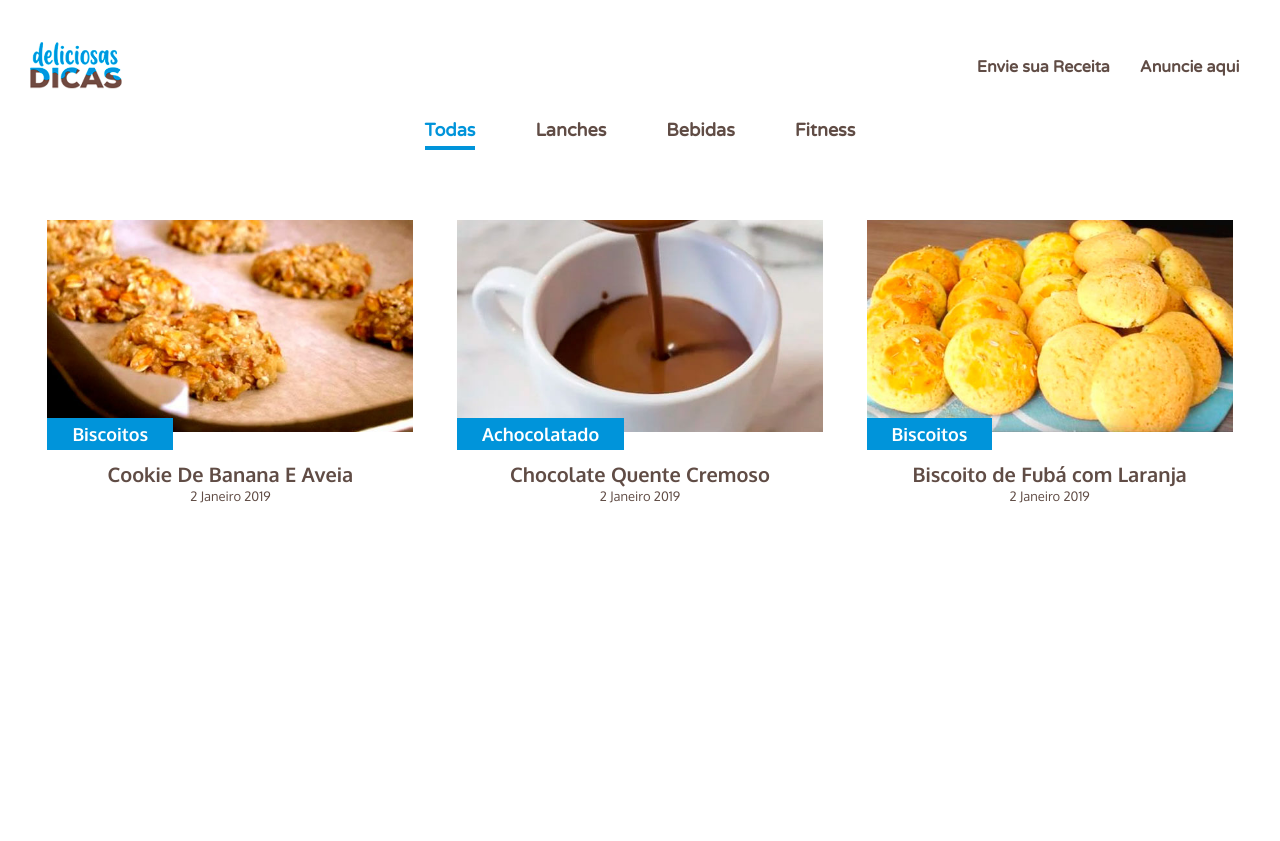
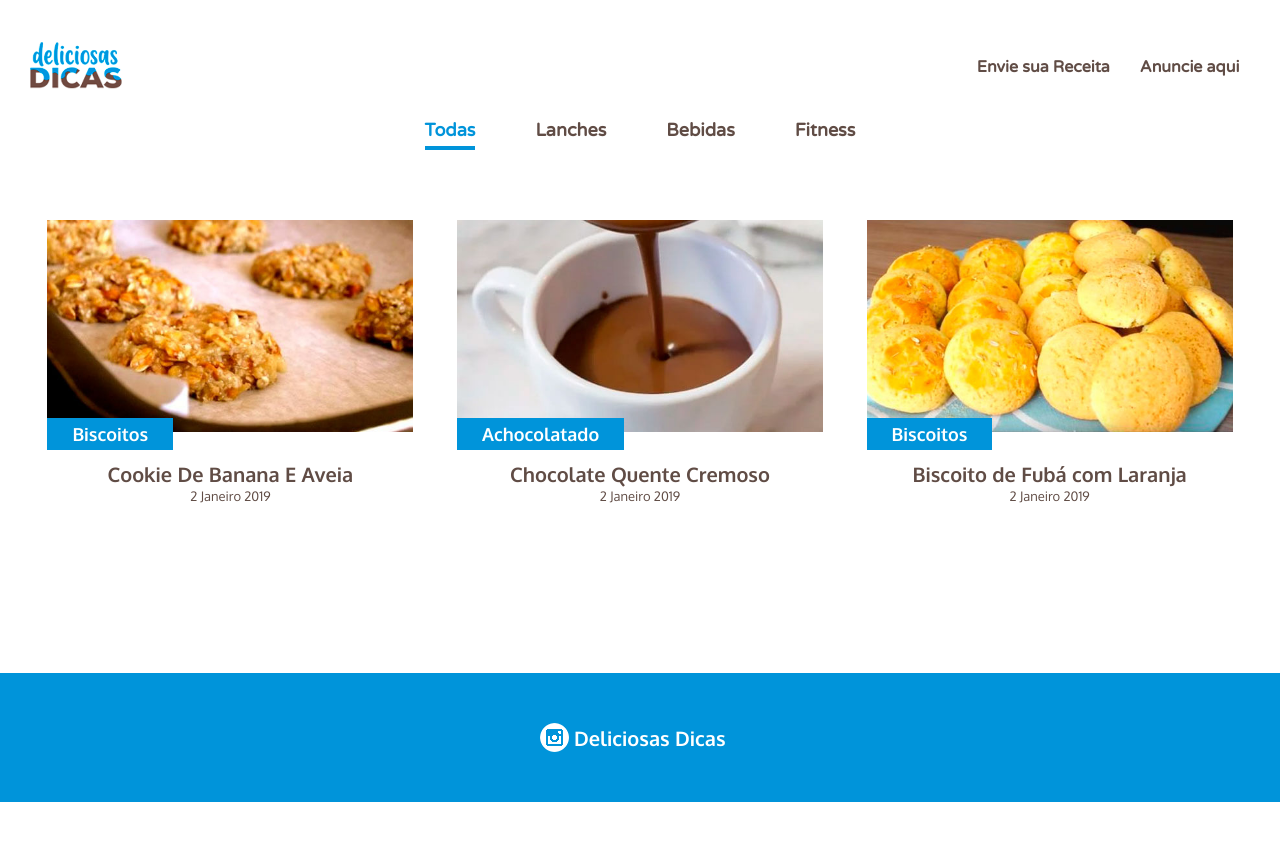
Before and after one commit to deliciosasdicas/deliciosasdicas.github.io, a Jekyll site: the page built from index.html, in a window 1280 px wide. Shown: the top 841 px of the page. Built offline with Jekyll 4.4.1, drawn with Linux system fonts in a browser that asks for light colours; comment, search, counter and statistics services are not loaded.

Commit message:
png insta

```diff
--- a/_includes/footer.html
+++ b/_includes/footer.html
@@ -1,5 +1,9 @@
 <footer class="rodape">
   <div class="container">
+    <a href="https://www.instagram.com/deliciosasdicas/" target="_blank" title="Siga-nos no Instagram">
+      <img src="{{ "assets/img/icon-insta.png" | relative_url }}" alt="Siga-nos no Instagram" title="Siga-nos no Instagram">
+      Deliciosas Dicas
+    </a>
     <div class="publicidade">
     </div>
   </div>
--- a/assets/scss/style.scss
+++ b/assets/scss/style.scss
@@ -318,12 +318,34 @@ $secundary: 'Oxygen', sans-serif;
     display: block;
     text-align: left;
     margin-bottom: 10px;
-    font-family: "Oxygen",sans-serif;
+    font-family: $secundary;
     color: #604c45;
     font-size: 25px;
     letter-spacing: 1px;
     line-height: 1.5;
     font-weight: bold;
+  }
+}
+
+.rodape{
+  display: block;
+  width: 100%;
+  background: $color1;
+  position: relative;
+  bottom: 0;
+  margin-top: 10%;
+  a{
+    font-family: $secundary;
+    text-align: center;
+    color: #fff;
+    font-size: 20px;
+    text-decoration: none;
+    font-weight: bold;
+    padding: 45px 0;
+    display: flex;
+    align-items: center;
+    max-width: 210px;
+    margin: 0 auto;
   }
 }
 
```
Also changed, not shown: assets/css/style.css, assets/img/icon-insta.png (added), assets/img/instagram.png, 1 other file.
